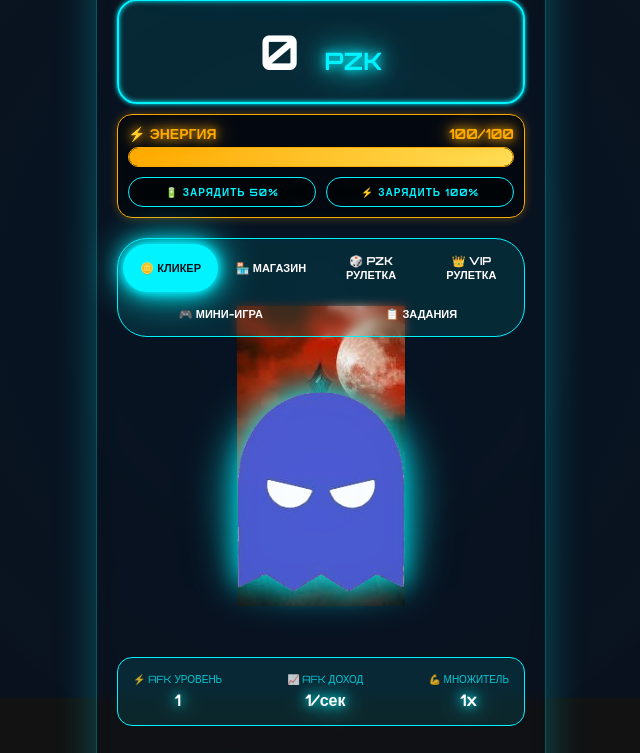
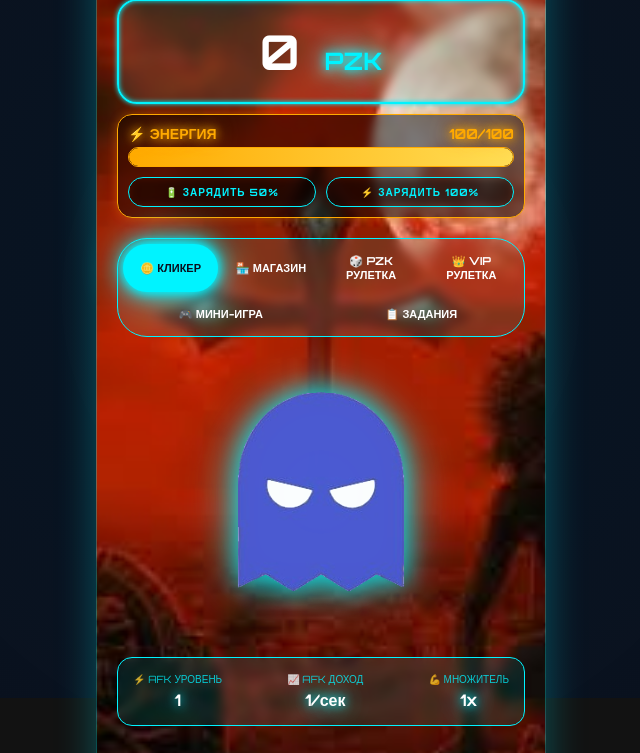
Before and after one commit to PriZroK5/pzk-clicker-tma, a plain HTML site: page index.html in a window 1280 px wide. Shown: the part 102-855 px from the top of the page, without its empty margins (319-959 px from the left). Drawn offline with Linux system fonts and the light colour scheme; a script that the page names is missing.

Commit message:
Update style.css

```diff
--- a/style.css
+++ b/style.css
@@ -767,7 +767,7 @@ body::after {
 .container
 {
     background-image: url('fon.jpeg');
-    background-size: 12 eg;
+    background-size: 550px;
     background-position: center;
     background-repeat: no-repeat;
     background-attachment: fixed;
```
